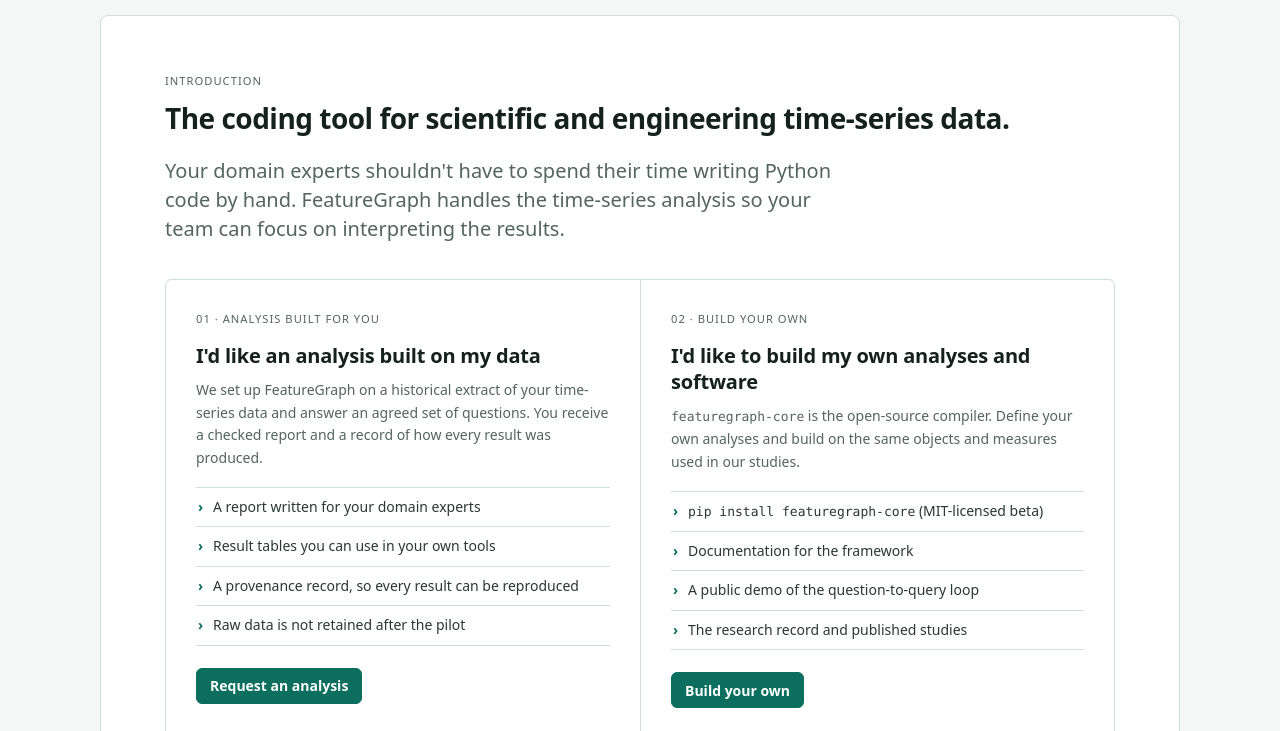
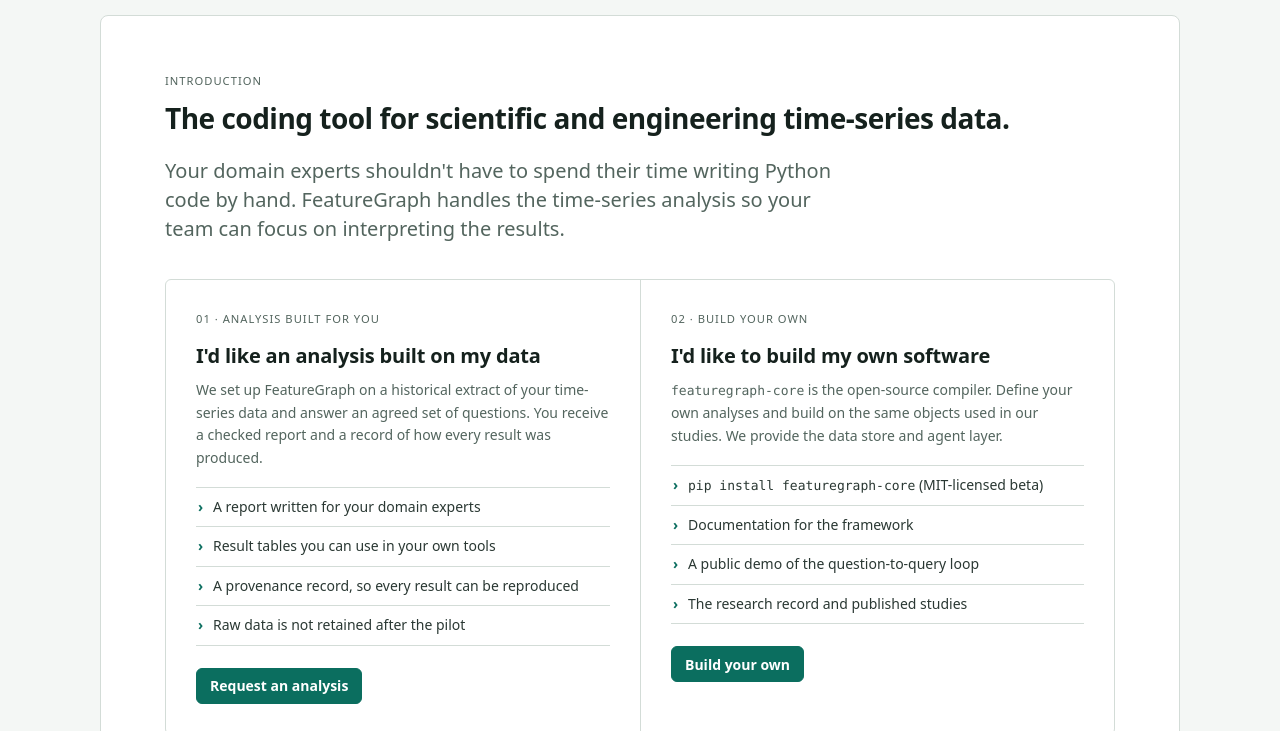
Before and after one commit to featuregraph/featuregraph.github.io, a plain HTML site: page index.html in a window 1280 px wide. Shown: the part 69-800 px from the top of the page. Drawn offline with Linux system fonts and the light colour scheme.

Commit message:
Revise software building description in index.html
Updated text to clarify software building capabilities.

```diff
--- a/index.html
+++ b/index.html
@@ -91,8 +91,8 @@ code{font-size:.9em}
     </article>
     <article class="track">
       <p class="track-number">02 · Build your own</p>
-      <h3>I'd like to build my own analyses and software</h3>
-      <p><code>featuregraph-core</code> is the open-source compiler. Define your own analyses and build on the same objects and measures used in our studies.</p>
+      <h3>I'd like to build my own software</h3>
+      <p><code>featuregraph-core</code> is the open-source compiler. Define your own analyses and build on the same objects used in our studies. We provide the data store and agent layer.</p>
       <ul>
         <li><code>pip install featuregraph-core</code> (MIT-licensed beta)</li>
         <li>Documentation for the framework</li>
```
